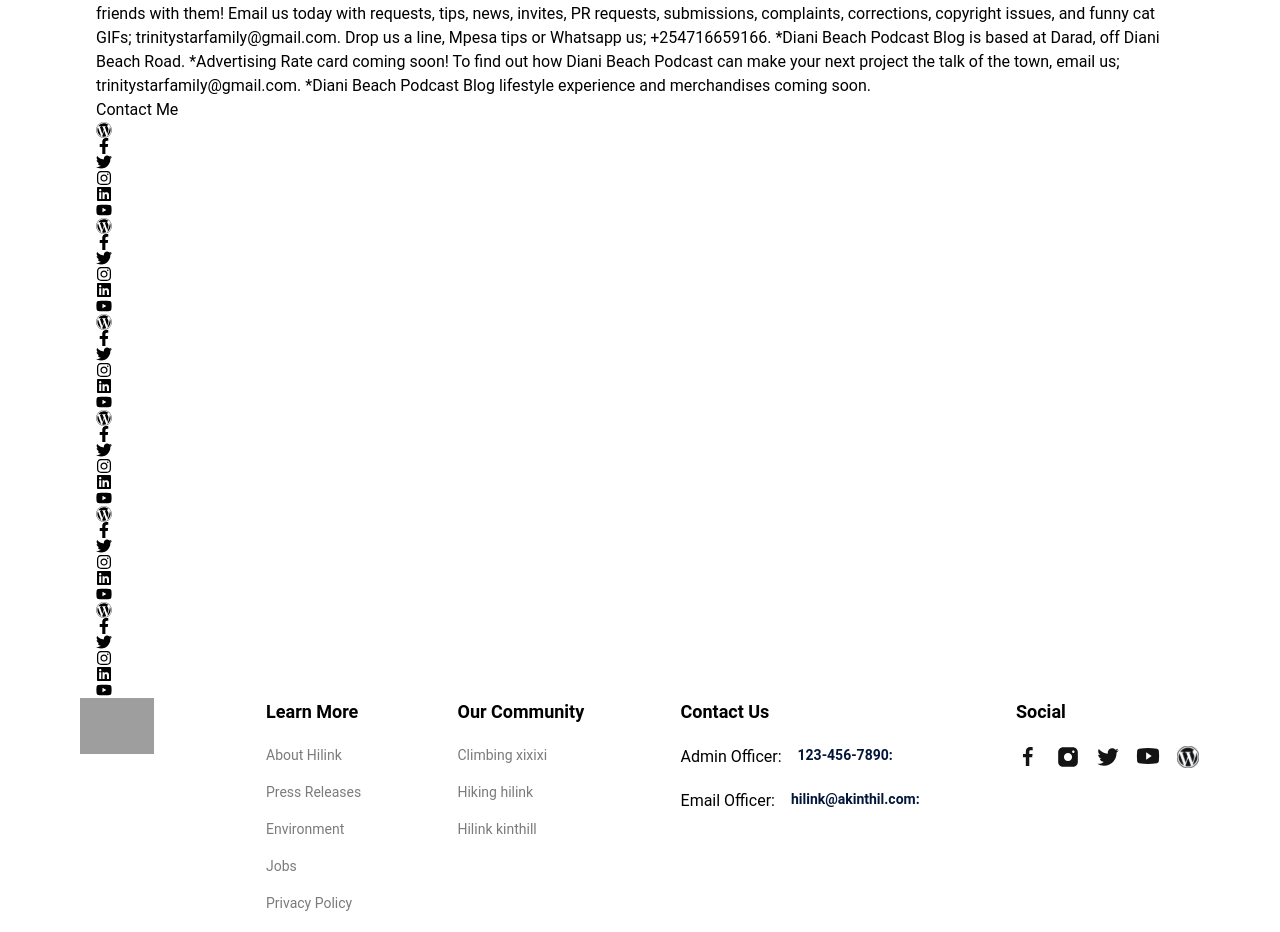
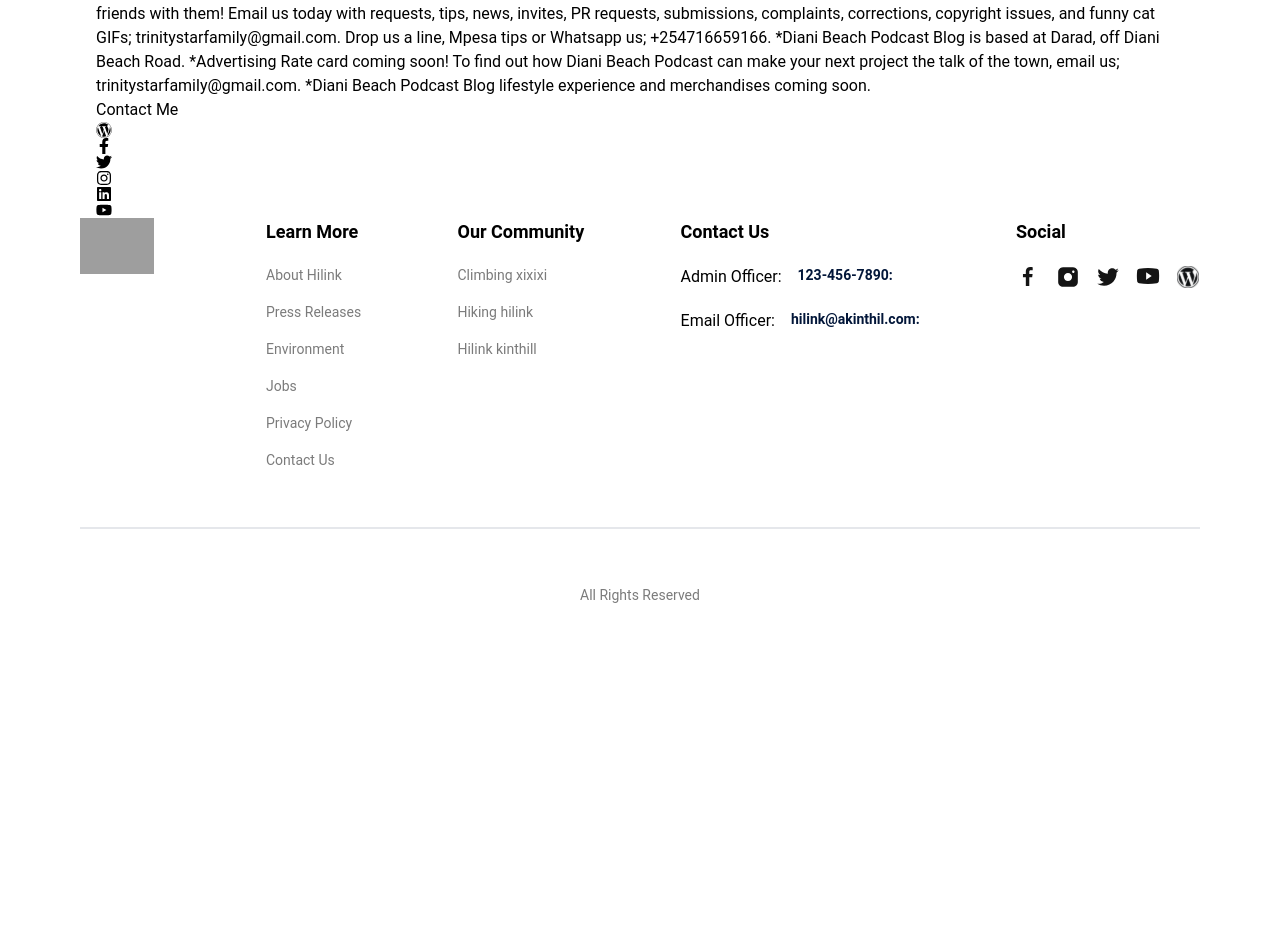
Before and after one commit to MatthewsRicky/travelapp, a Next.js app: page /about in a window 1280 px wide. Shown: the part 1002-1934 px from the top of the page. After the commit the page ends 1704 px from the top, so only its background shows below. Built offline with nearby package versions, Linux system fonts and the light colour scheme; grey boxes are pictures that could not be loaded.

Commit message:
Update About.tsx

```diff
--- a/components/About.tsx
+++ b/components/About.tsx
@@ -101,8 +101,8 @@ const About = () => {
 				<div>
 					<button>Contact Me</button>
 					<ul>
-						{socialIcons.map(() => (
-							<li>{socialIcons}</li>
+						{socialIcons.map((icon) => (
+							<li>{icon}</li>
 						))}
 					</ul>
 				</div>
```
